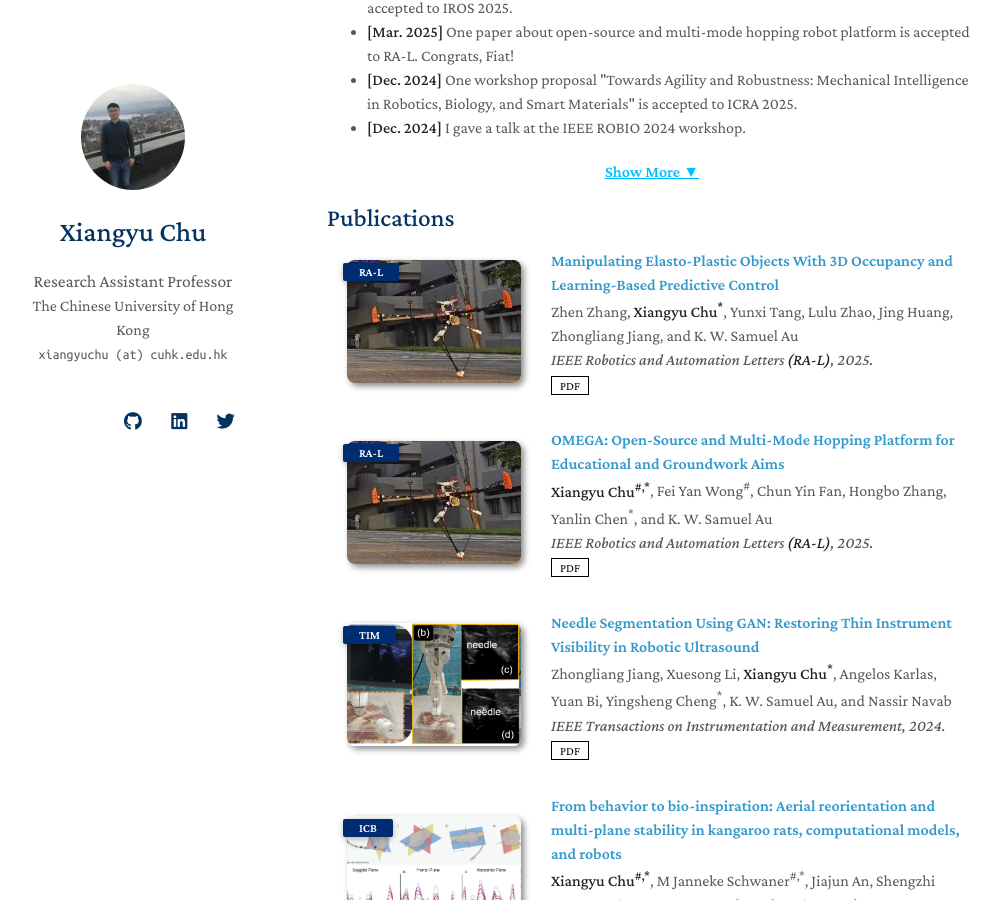
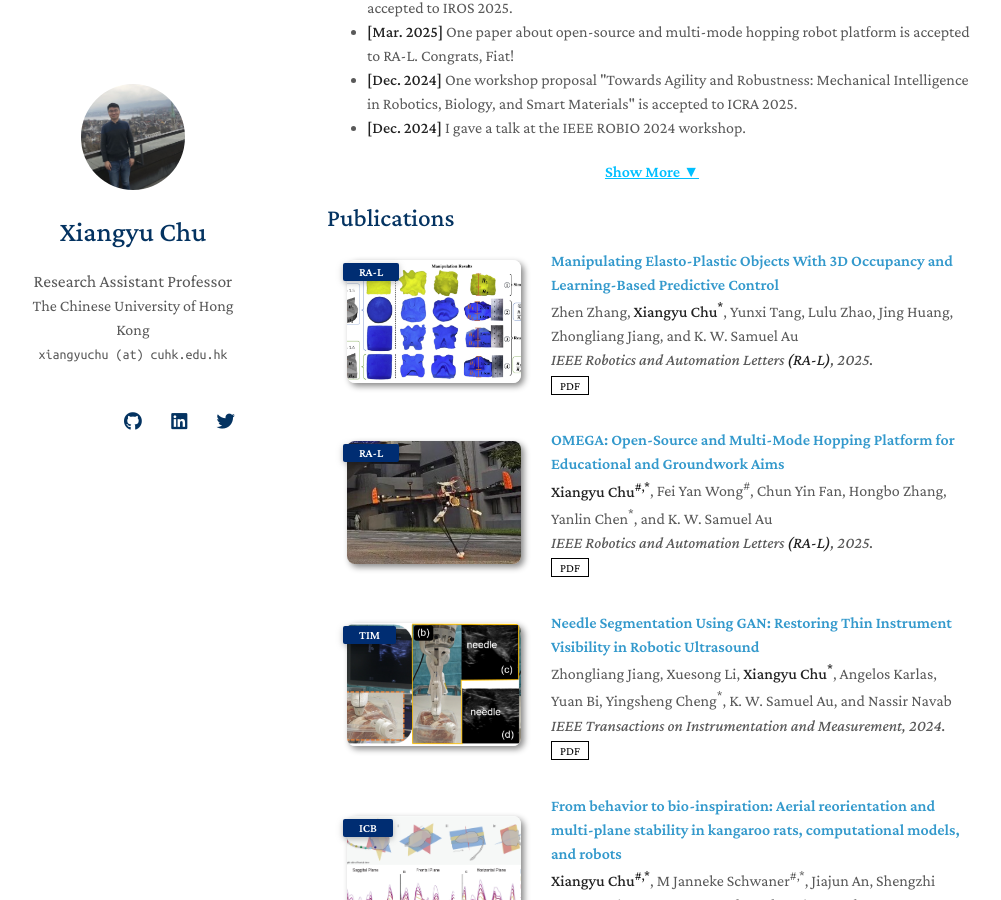
Before and after one commit to xiangyuchu03/xiangyuchu03.github.io, a Jekyll site: the page built from index.md, in a window 1280 px wide and 900 px high, scrolled down 951 px. Shown: the whole window, without its empty margins (143-1144 px from the left). Built offline with Jekyll 4.4.1, drawn with Linux system fonts in a browser that asks for light colours; nearby versions of some CDN libraries; a style sheet for code colours, icons or effects is not loaded; our own code applies the rules of GitHub Pages for plain Markdown files.

Commit message:
Update publications.yml

```diff
--- a/_data/publications.yml
+++ b/_data/publications.yml
@@ -6,7 +6,7 @@ main:
     pdf: https://ieeexplore.ieee.org/stamp/stamp.jsp?arnumber=11018411
     code:
     bibtex:
-    image: ./assets/img/OMEGA_V2.jpg
+    image: ./assets/img/3D_Occ.png
 
   - title: "OMEGA: Open-Source and Multi-Mode Hopping Platform for Educational and Groundwork Aims"
     authors: <strong>Xiangyu Chu<sup>#,*</sup></strong>, Fei Yan Wong<sup>#</sup>, Chun Yin Fan, Hongbo Zhang, Yanlin Chen<sup>*</sup>, and K. W. Samuel Au
```
